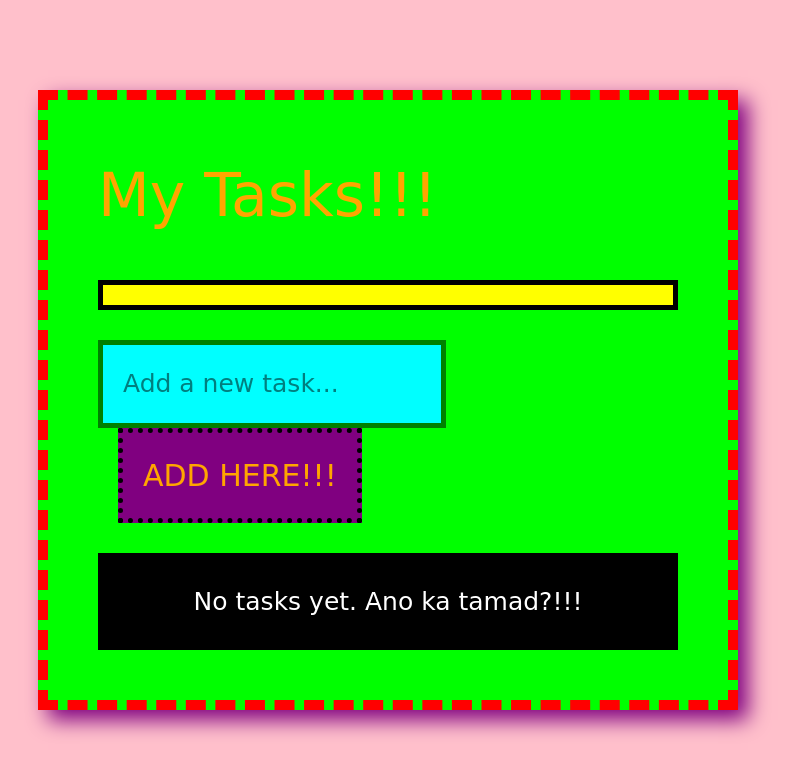
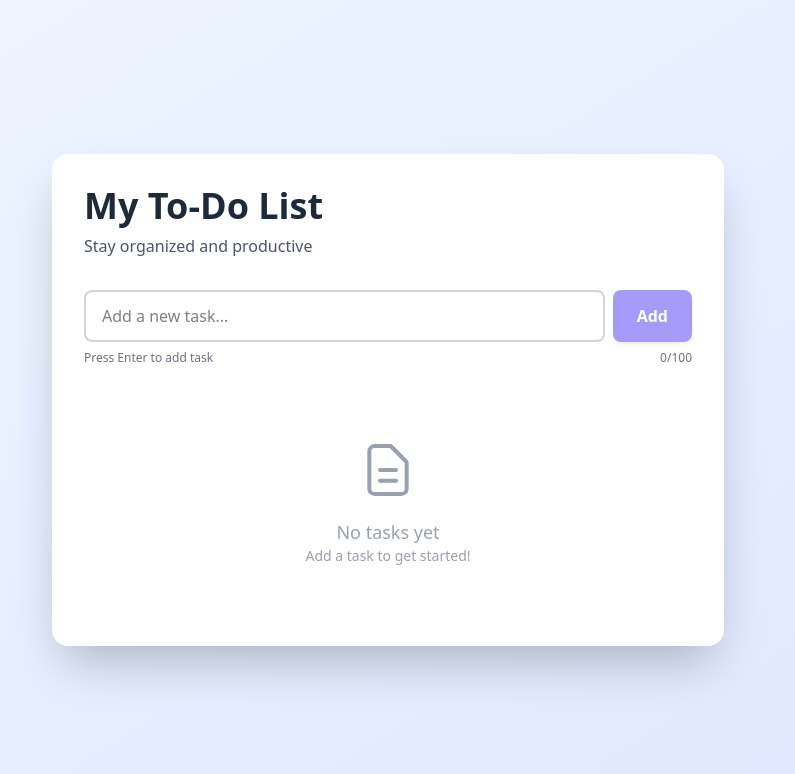
Before and after one commit to regbarte/NSR-COMMIT-ACTIVITY, a React (Vite) app in the folder my-project/: page / in a window 1280 px wide. Shown: the top 774 px of the page, without its empty margins (252-1047 px from the left). Built offline with nearby package versions, Linux system fonts and the light colour scheme.

Commit message:
refactor: changed code structue, separated components, and better styling

```diff
--- a/my-project/src/App.tsx
+++ b/my-project/src/App.tsx
@@ -1,5 +1,9 @@
 import { useState } from "react";
 import "./App.css";
+import TaskCard from "./components/TaskCard";
+import TaskInput from "./components/TaskInput";
+import EmptyState from "./components/EmptyState";
+import TaskStats from "./components/TaskStats";
 
 interface Todo {
   id: number;
@@ -32,135 +36,54 @@ function App() {
     setTodos(todos.filter((todo) => todo.id !== id));
   };
 
+  const completedCount = todos.filter((todo) => todo.completed).length;
+  const remainingCount = todos.length - completedCount;
+
   return (
-    <div
-      style={{
-        backgroundColor: "pink",
-        minHeight: "100vh",
-        display: "flex",
-        justifyContent: "center",
-        alignItems: "center",
-        fontFamily: "Comic Sans MS",
-      }}
-    >
-      <div
-        style={{
-          width: "700px",
-          backgroundColor: "lime",
-          border: "10px dashed red",
-          padding: "50px",
-          boxShadow: "10px 10px 20px purple",
-        }}
-      >
+    <div className="min-h-screen bg-linear-to-br from-blue-50 to-indigo-100 flex items-center justify-center p-4">
+      <div className="w-full max-w-2xl bg-white rounded-2xl shadow-2xl p-8">
         {/* Header */}
-        <h1
-          style={{
-            fontSize: "60px",
-            color: "orange",
-            textAlign: "left",
-            marginBottom: "40px",
-          }}
-        >
-          My Tasks!!!
-        </h1>
-        <p
-          style={{
-            backgroundColor: "yellow",
-            color: "blue",
-            fontStyle: "italic",
-            padding: "10px",
-            border: "5px solid black",
-          }}
-        >
-        </p>
-
-        {/* Input */}
-        <div style={{ marginTop: "30px", marginBottom: "30px" }}>
-          <input
-            type="text"
-            value={input}
-            onChange={(e) => setInput(e.target.value)}
-            placeholder="Add a new task..."
-            style={{
-              border: "5px solid green",
-              padding: "20px",
-              fontSize: "25px",
-              backgroundColor: "cyan",
-              width: "60%",
-            }}
-          />
-          <button
-            onClick={addTodo}
-            style={{
-              marginLeft: "20px",
-              padding: "20px",
-              backgroundColor: "purple",
-              color: "orange",
-              fontSize: "30px",
-              borderRadius: "0px",
-              border: "5px dotted black",
-            }}
-          >
-            ADD HERE!!!
-          </button>
+        <div className="mb-8">
+          <h1 className="text-4xl font-bold text-gray-800 mb-2">
+            My To-Do List
+          </h1>
+          <p className="text-gray-600">Stay organized and productive</p>
         </div>
 
+        {/* Input Section */}
+        <TaskInput
+          value={input}
+          onChange={setInput}
+          onAdd={addTodo}
+          maxLength={100}
+        />
+
         {/* Task List */}
-        <ul style={{ listStyleType: "square", padding: "0" }}>
+        <div className="space-y-3">
           {todos.length === 0 ? (
-            <div
-              style={{
-                backgroundColor: "black",
-                color: "white",
-                padding: "30px",
-                textAlign: "center",
-                fontSize: "25px",
-              }}
-            >
-              No tasks yet. Ano ka tamad?!!!
-            </div>
+            <EmptyState />
           ) : (
-            todos.map((todo) => (
-              <li
-                key={todo.id}
-                style={{
-                  margin: "25px",
-                  padding: "10px",
-                  border: "10px groove pink",
-                  backgroundColor: "lightgreen",
-                  display: "flex",
-                  justifyContent: "space-between",
-                  fontSize: "22px",
-                }}
-              >
-                <span
-                  onClick={() => toggleTodo(todo.id)}
-                  style={{
-                    cursor: "pointer",
-                    textDecoration: todo.completed
-                      ? "underline overline line-through"
-                      : "none",
-                    color: todo.completed ? "brown" : "magenta",
-                  }}
-                >
-                  {todo.text}
-                </span>
-                <button
-                  onClick={() => deleteTodo(todo.id)}
-                  style={{
-                    marginLeft: "20px",
-                    color: "red",
-                    fontSize: "25px",
-                    backgroundColor: "transparent",
-                    border: "none",
-                  }}
-                >
-                  ✕
-                </button>
-              </li>
-            ))
+            <ul className="space-y-2" role="list">
+              {todos.map((todo) => (
+                <TaskCard
+                  key={todo.id}
+                  id={todo.id}
+                  text={todo.text}
+                  completed={todo.completed}
+                  onToggle={toggleTodo}
+                  onDelete={deleteTodo}
+                />
+              ))}
+            </ul>
           )}
-        </ul>
+        </div>
+
+        {/* Footer Stats */}
+        <TaskStats
+          totalTasks={todos.length}
+          completedTasks={completedCount}
+          remainingTasks={remainingCount}
+        />
       </div>
     </div>
   );
--- /dev/null
+++ b/my-project/src/components/EmptyState.tsx
@@ -0,0 +1,21 @@
+export default function EmptyState() {
+  return (
+    <div className="text-center py-12 text-gray-400">
+      <svg
+        className="mx-auto h-16 w-16 mb-4"
+        fill="none"
+        viewBox="0 0 24 24"
+        stroke="currentColor"
+      >
+        <path
+          strokeLinecap="round"
+          strokeLinejoin="round"
+          strokeWidth={1.5}
+          d="M9 12h6m-6 4h6m2 5H7a2 2 0 01-2-2V5a2 2 0 012-2h5.586a1 1 0 01.707.293l5.414 5.414a1 1 0 01.293.707V19a2 2 0 01-2 2z"
+        />
+      </svg>
+      <p className="text-lg font-medium">No tasks yet</p>
+      <p className="text-sm">Add a task to get started!</p>
+    </div>
+  );
+}
--- /dev/null
+++ b/my-project/src/components/TaskCard.tsx
@@ -0,0 +1,95 @@
+interface TaskCardProps {
+  id: number;
+  text: string;
+  completed: boolean;
+  onToggle: (id: number) => void;
+  onDelete: (id: number) => void;
+}
+
+export default function TaskCard({
+  id,
+  text,
+  completed,
+  onToggle,
+  onDelete,
+}: TaskCardProps) {
+  return (
+    <li
+      className={`flex items-start justify-between p-4 rounded-lg border transition-all duration-200 group ${
+        completed
+          ? "bg-green-50 border-green-200 hover:shadow-md hover:bg-green-100"
+          : "bg-gray-50 border-gray-200 hover:shadow-md"
+      }`}
+    >
+      <div
+        onClick={() => onToggle(id)}
+        className="flex items-start flex-1 cursor-pointer min-w-0 mr-2"
+        role="button"
+        tabIndex={0}
+        aria-label={`Toggle task: ${text}`}
+        onKeyDownCapture={(e) => {
+          if (e.key === "Enter" || e.key === " ") {
+            onToggle(id);
+          }
+        }}
+      >
+        <div
+          className={`w-5 h-5 rounded border-2 mr-3 flex items-center justify-center shrink-0 mt-0.5 transition-all ${
+            completed
+              ? "bg-green-600 border-green-600"
+              : "border-gray-300 group-hover:border-indigo-400"
+          }`}
+        >
+          {completed && (
+            <svg
+              className="w-3 h-3 text-white"
+              fill="none"
+              viewBox="0 0 24 24"
+              stroke="currentColor"
+            >
+              <path
+                strokeLinecap="round"
+                strokeLinejoin="round"
+                strokeWidth={3}
+                d="M5 13l4 4L19 7"
+              />
+            </svg>
+          )}
+        </div>
+        <span
+          className={`text-gray-800 transition-all ${
+            completed
+              ? "line-through text-gray-500"
+              : "group-hover:text-indigo-600"
+          }`}
+          style={{
+            wordBreak: "break-word",
+            overflowWrap: "break-word",
+            hyphens: "auto",
+          }}
+        >
+          {text}
+        </span>
+      </div>
+      <button
+        onClick={() => onDelete(id)}
+        className="ml-2 p-2 text-gray-400 hover:text-red-500 hover:bg-red-50 rounded-lg transition-all duration-200 shrink-0"
+        aria-label={`Delete task: ${text}`}
+      >
+        <svg
+          className="w-5 h-5"
+          fill="none"
+          viewBox="0 0 24 24"
+          stroke="currentColor"
+        >
+          <path
+            strokeLinecap="round"
+            strokeLinejoin="round"
+            strokeWidth={2}
+            d="M19 7l-.867 12.142A2 2 0 0116.138 21H7.862a2 2 0 01-1.995-1.858L5 7m5 4v6m4-6v6m1-10V4a1 1 0 00-1-1h-4a1 1 0 00-1 1v3M4 7h16"
+          />
+        </svg>
+      </button>
+    </li>
+  );
+}
--- /dev/null
+++ b/my-project/src/components/TaskInput.tsx
@@ -0,0 +1,64 @@
+interface TaskInputProps {
+  value: string;
+  onChange: (value: string) => void;
+  onAdd: () => void;
+  maxLength?: number;
+}
+
+export default function TaskInput({
+  value,
+  onChange,
+  onAdd,
+  maxLength = 100,
+}: TaskInputProps) {
+  const handleKeyPress = (e: React.KeyboardEvent<HTMLInputElement>) => {
+    if (e.key === "Enter") {
+      onAdd();
+    }
+  };
+
+  const remainingChars = maxLength - value.length;
+  const isNearLimit = remainingChars <= 20;
+
+  return (
+    <div className="mb-6">
+      <div className="flex gap-2">
+        <div className="flex-1 relative">
+          <input
+            type="text"
+            value={value}
+            onChange={(e) => onChange(e.target.value)}
+            onKeyPress={handleKeyPress}
+            placeholder="Add a new task..."
+            maxLength={maxLength}
+            className="w-full px-4 py-3 border-2 border-gray-300 rounded-lg focus:outline-none focus:border-indigo-500 focus:ring-2 focus:ring-indigo-200 transition-all"
+            aria-label="New task input"
+          />
+          {isNearLimit && (
+            <span
+              className={`absolute right-3 top-1/2 -translate-y-1/2 text-xs font-medium ${
+                remainingChars <= 10 ? "text-red-500" : "text-amber-500"
+              }`}
+            >
+              {remainingChars}
+            </span>
+          )}
+        </div>
+        <button
+          onClick={onAdd}
+          className="px-6 py-3 bg-indigo-600 text-white font-semibold rounded-lg hover:bg-indigo-700 active:scale-95 transition-all duration-200 shadow-md hover:shadow-lg disabled:opacity-50 disabled:cursor-not-allowed"
+          disabled={!value.trim()}
+          aria-label="Add task"
+        >
+          Add
+        </button>
+      </div>
+      <div className="mt-2 flex justify-between items-center text-xs text-gray-500">
+        <span>Press Enter to add task</span>
+        <span>
+          {value.length}/{maxLength}
+        </span>
+      </div>
+    </div>
+  );
+}
--- /dev/null
+++ b/my-project/src/components/TaskStats.tsx
@@ -0,0 +1,22 @@
+interface TaskStatsProps {
+  totalTasks: number;
+  completedTasks: number;
+  remainingTasks: number;
+}
+
+export default function TaskStats({
+  totalTasks,
+  completedTasks,
+  remainingTasks,
+}: TaskStatsProps) {
+  if (totalTasks === 0) return null;
+
+  return (
+    <div className="mt-6 pt-4 border-t border-gray-200 flex justify-between text-sm text-gray-600">
+      <span>
+        {remainingTasks} task{remainingTasks !== 1 ? "s" : ""} remaining
+      </span>
+      <span>{completedTasks} completed</span>
+    </div>
+  );
+}
```
